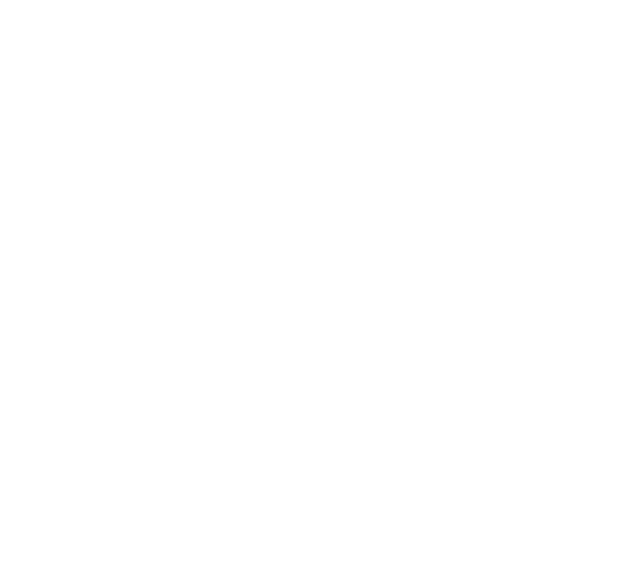
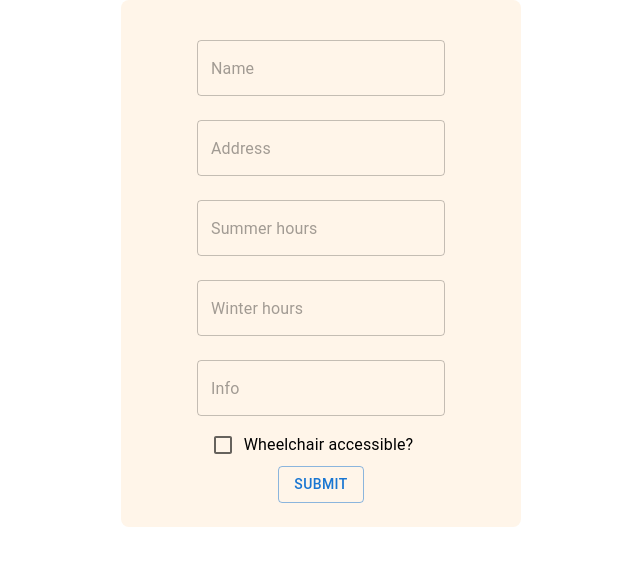
Before and after one commit to ogharambae/PooRescue, a React (Create React App) app in the folder poop/: page /add in a window 1280 px wide. Before the commit this address had no page. Shown: the top 566 px of the page, without its empty margins (319-959 px from the left). Built offline with nearby package versions, Linux system fonts and the light colour scheme.

Commit message:
add washroom

```diff
--- a/poop/package.json
+++ b/poop/package.json
@@ -10,13 +10,15 @@
     "@testing-library/jest-dom": "^5.16.5",
     "@testing-library/react": "^13.4.0",
     "@testing-library/user-event": "^13.5.0",
+    "axios": "^1.1.3",
     "framer-motion": "^7.6.7",
     "google-map-react": "^2.2.0",
     "react": "^18.2.0",
     "react-dom": "^18.2.0",
     "react-router-dom": "^6.4.3",
     "react-scripts": "5.0.1",
-    "web-vitals": "^2.1.4"
+    "web-vitals": "^2.1.4",
+    "proxy": "http://localhost:8000"
   },
   "scripts": {
     "start": "react-scripts start",
--- a/poop/src/App.js
+++ b/poop/src/App.js
@@ -1,15 +1,17 @@
 import React from 'react';
 import './App.css';
-import {BrowserRouter, Route, Routes} from 'react-router-dom';
+import { BrowserRouter, Route, Routes } from 'react-router-dom';
 import Login from "./pages/Login";
 import Home from './pages/Home';
+import AddWashroom from './pages/AddWashroom';
 
 const App = () => {
   return (
     <BrowserRouter>
       <Routes>
-        <Route path='/' element={<Login />}/>
-        <Route path='/home' element={<Home />}/>
+        <Route path='/' element={<Login />} />
+        <Route path='/home' element={<Home />} />
+        <Route path='/add' element={<AddWashroom />} />
       </Routes>
     </BrowserRouter>
   )
--- /dev/null
+++ b/poop/src/components/Dialog.js
@@ -0,0 +1,47 @@
+import * as React from 'react';
+import Button from '@mui/material/Button';
+import Dialog from '@mui/material/Dialog';
+import DialogActions from '@mui/material/DialogActions';
+import DialogContent from '@mui/material/DialogContent';
+import DialogContentText from '@mui/material/DialogContentText';
+import DialogTitle from '@mui/material/DialogTitle';
+
+export default function AlertDialog() {
+    const [open, setOpen] = React.useState(false);
+
+    const handleClickOpen = () => {
+        setOpen(true);
+    };
+
+    const handleClose = () => {
+        setOpen(false);
+    };
+
+    return (
+        <div>
+            <Button variant="outlined" onClick={handleClickOpen}>
+                Submit
+            </Button>
+            <Dialog
+                open={open}
+                onClose={handleClose}
+                aria-labelledby="alert-dialog-title"
+                aria-describedby="alert-dialog-description"
+                titleStyle={{ textAlign: "center" }}
+            >
+                <DialogTitle id="alert-dialog-title">
+                    {"Washroom created successfully!"}
+                </DialogTitle>
+                <DialogContent>
+                    <DialogContentText id="alert-dialog-description">
+                        This washroom will now be visible to you and all other users.
+                        Thank you for contributing!
+                    </DialogContentText>
+                </DialogContent>
+                <DialogActions>
+                    <Button onClick={handleClose}>Ok!</Button>
+                </DialogActions>
+            </Dialog>
+        </div>
+    );
+}
--- /dev/null
+++ b/poop/src/pages/AddWashroom.jsx
@@ -0,0 +1,86 @@
+import React from 'react'
+import { useEffect, useState } from "react";
+import { Box, TextField, Checkbox, FormGroup, FormControlLabel, Button } from "@mui/material";
+import axios from "axios";
+import Dialog from "../components/Dialog";
+
+function AddWashroom() {
+    const [data, setData] = useState({
+        name: "",
+        address: "",
+        summer_hour: "",
+        winter_hour: "",
+        info: "",
+        wheelchair: ""
+    });
+
+    const changeHandler = (e) => {
+        setData({ ...data, [e.target.name]: e.target.value });
+    };
+
+    const handleSubmit = (e) => {
+        e.preventDefault();
+    }
+
+    return (
+        <Box>
+            <Box
+                display="flex"
+                flexDirection={"column"}
+                maxWidth={400}
+                borderRadius={2}
+                alignItems="center"
+                justifyContent="center"
+                margin="auto"
+                padding={3}
+                backgroundColor="rgba(255, 245, 233, 1)">
+                <TextField
+                    margin="normal"
+                    type={"text"}
+                    name="name"
+                    placeholder="Name"
+                    value={data.name}
+                    onChange={changeHandler}
+                />
+                <TextField
+                    margin="normal"
+                    type={"text"}
+                    name="address"
+                    placeholder="Address"
+                    value={data.address}
+                    onChange={changeHandler}
+                />
+                <TextField
+                    margin="normal"
+                    type={"text"}
+                    name="summer_hour"
+                    placeholder="Summer hours"
+                    value={data.summer_hour}
+                    onChange={changeHandler}
+                />
+                <TextField
+                    margin="normal"
+                    type={"text"}
+                    name="winter_hour"
+                    placeholder="Winter hours"
+                    value={data.winter_hour}
+                    onChange={changeHandler}
+                />
+                <TextField
+                    margin="normal"
+                    type={"text"}
+                    name="info"
+                    placeholder="Info"
+                    value={data.info}
+                    onChange={changeHandler}
+                />
+                <FormGroup>
+                    <FormControlLabel control={<Checkbox />} label="Wheelchair accessible?" />
+                </FormGroup>
+                <Dialog></Dialog>
+            </Box>
+        </Box>
+    )
+}
+
+export default AddWashroom
```
Also changed, not shown: 1 other file (tests, documents, lock files or other folders).
